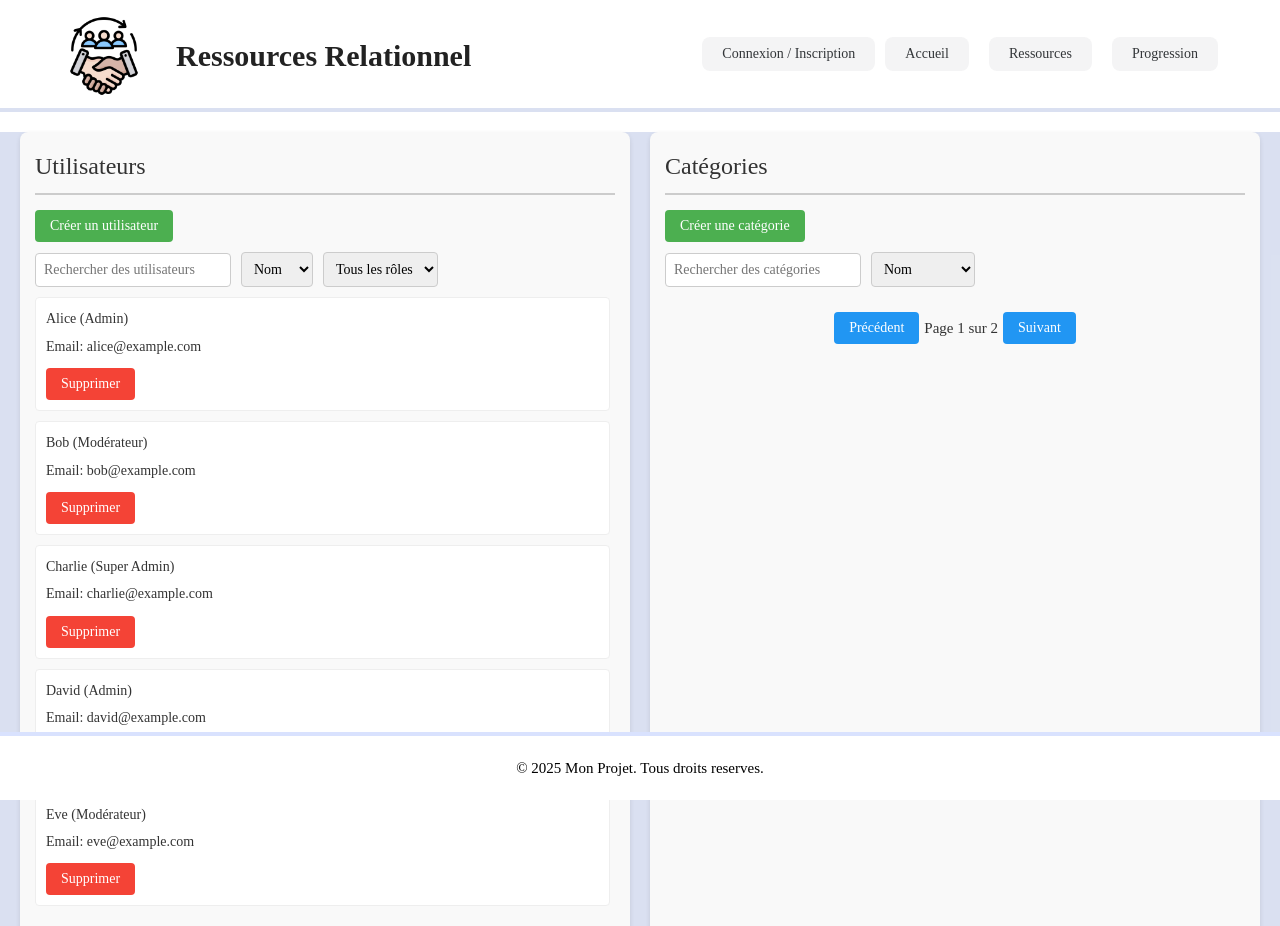
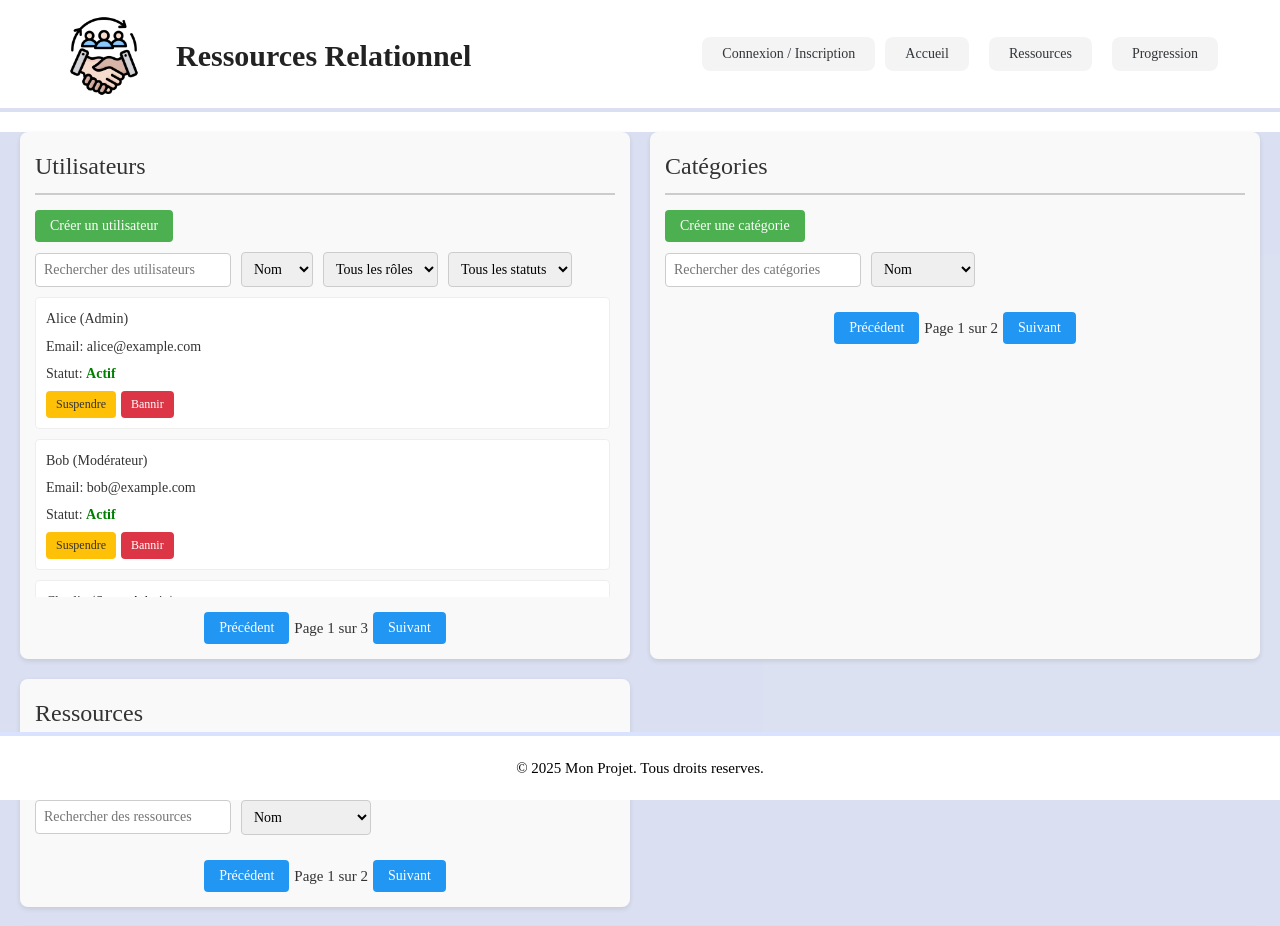
Before and after one commit to mat25/RE_SOURCES_RELATIONNELLES, a Vue app in the folder frontend/: page /backOffice in a window 1280 px wide. Shown: the top 926 px of the page. Built offline with nearby package versions, Linux system fonts and the light colour scheme.

Commit message:
finalisation du BO

```diff
--- a/frontend/src/views/backOffice.vue
+++ b/frontend/src/views/backOffice.vue
@@ -10,6 +10,7 @@
             <option value="name">Nom</option>
             <option value="role">Rôle</option>
             <option value="email">Email</option>
+            <option value="status">Statut</option>
           </select>
           <select v-model="filterUsersByRole">
             <option value="">Tous les rôles</option>
@@ -17,13 +18,24 @@
             <option value="Modérateur">Modérateur</option>
             <option value="Super Admin">Super Admin</option>
           </select>
+          <select v-model="filterUsersByStatus">
+            <option value="">Tous les statuts</option>
+            <option value="Actif">Actif</option>
+            <option value="Suspendu">Suspendu</option>
+            <option value="Banni">Banni</option>
+          </select>
         </div>
         <div class="item-list scrollable">
           <div v-for="(user, index) in filteredAndSortedUsers" :key="index" class="item">
             <div class="user-card">
               <p class="user-name"><strong>{{ user.name }}</strong> ({{ user.role }})</p>
               <p>Email: {{ user.email }}</p>
-              <button class="action-button" @click="deleteUser(user)">Supprimer</button>
+              <p>Statut: <span :class="userStatusClass(user.status)">{{ user.status }}</span> <span v-if="user.banDuration"> (pour {{ formatBanDuration(user.banDuration) }})</span></p>
+              <div class="user-actions">
+                <button v-if="user.status === 'Actif'" class="suspend-button" @click="openSuspendModal(user)">Suspendre</button>
+                <button v-if="user.status === 'Actif'" class="ban-button" @click="openBanModal(user)">Bannir</button>
+                <button v-if="user.status !== 'Actif'" class="activate-button" @click="activateUser(user)">Activer</button>
+              </div>
             </div>
           </div>
         </div>
@@ -31,6 +43,28 @@
           <button class="pagination-button" @click="changePage('users', 'prev')" :disabled="currentUserPage === 1">Précédent</button>
           <span>Page {{ currentUserPage }} sur {{ totalUserPages }}</span>
           <button class="pagination-button" @click="changePage('users', 'next')" :disabled="currentUserPage === totalUserPages">Suivant</button>
+        </div>
+      </div>
+
+      <div v-if="showSuspendModal" class="modal">
+        <div class="modal-content">
+          <span class="close-button" @click="closeSuspendModal">&times;</span>
+          <h3>Suspendre l'utilisateur</h3>
+          <p>Êtes-vous sûr de vouloir suspendre l'utilisateur <strong>{{ selectedUser ? selectedUser.name : '' }}</strong> ?</p>
+          <button class="submit-button" @click="suspendUser">Suspendre</button>
+          <button class="cancel-button" @click="closeSuspendModal">Annuler</button>
+        </div>
+      </div>
+
+      <div v-if="showBanModal" class="modal">
+        <div class="modal-content">
+          <span class="close-button" @click="closeBanModal">&times;</span>
+          <h3>Bannir l'utilisateur</h3>
+          <p>Êtes-vous sûr de vouloir bannir l'utilisateur <strong>{{ selectedUser ? selectedUser.name : '' }}</strong> ?</p>
+          <label for="ban-duration">Durée du bannissement (en secondes):</label>
+          <input type="number" id="ban-duration" v-model="banDuration" min="1" required>
+          <button class="submit-button" @click="banUser">Bannir</button>
+          <button class="cancel-button" @click="closeBanModal">Annuler</button>
         </div>
       </div>
 
@@ -214,11 +248,11 @@ export default defineComponent({
   data() {
     return {
       users: [
-        { name: "Alice", role: "Admin", email: "alice@example.com" },
-        { name: "Bob", role: "Modérateur", email: "bob@example.com" },
-        { name: "Charlie", role: "Super Admin", email: "charlie@example.com" },
-        { name: "David", role: "Admin", email: "david@example.com" },
-        { name: "Eve", role: "Modérateur", email: "eve@example.com" }
+        { name: "Alice", role: "Admin", email: "alice@example.com", status: 'Actif' },
+        { name: "Bob", role: "Modérateur", email: "bob@example.com", status: 'Actif' },
+        { name: "Charlie", role: "Super Admin", email: "charlie@example.com", status: 'Actif' },
+        { name: "David", role: "Admin", email: "david@example.com", status: 'Suspendu' },
+        { name: "Eve", role: "Modérateur", email: "eve@example.com", status: 'Banni', banDuration: 3600 }
       ],
       categories: [
         { name: "Technologie", description: "Catégorie sur les dernières technologies" },
@@ -285,6 +319,7 @@ export default defineComponent({
       searchUsers: '',
       sortUsersBy: 'name',
       filterUsersByRole: '',
+      filterUsersByStatus: '',
       searchCategories: '',
       sortCategoriesBy: 'name',
       searchResources: '',
@@ -302,7 +337,11 @@ export default defineComponent({
         category: '',
         isPrivate: 'public', // Par défaut publique
         videoLink: ''
-      }
+      },
+      showSuspendModal: false,
+      showBanModal: false,
+      selectedUser: null,
+      banDuration: null
     };
   },
   computed: {
@@ -320,7 +359,8 @@ export default defineComponent({
             user.name.toLowerCase().includes(this.searchUsers.toLowerCase()) ||
             user.email.toLowerCase().includes(this.searchUsers.toLowerCase());
         const roleMatch = this.filterUsersByRole === '' || user.role === this.filterUsersByRole;
-        return searchMatch && roleMatch;
+        const statusMatch = this.filterUsersByStatus === '' || user.status === this.filterUsersByStatus;
+        return searchMatch && roleMatch && statusMatch;
       });
     },
     filteredAndSortedUsers() {
@@ -328,6 +368,7 @@ export default defineComponent({
         if (this.sortUsersBy === 'name') return a.name.localeCompare(b.name);
         if (this.sortUsersBy === 'role') return a.role.localeCompare(b.role);
         if (this.sortUsersBy === 'email') return a.email.localeCompare(b.email);
+        if (this.sortUsersBy === 'status') return a.status.localeCompare(b.status);
         return 0;
       });
       return sortedUsers;
@@ -415,6 +456,52 @@ export default defineComponent({
     }
   },
   methods: {
+    userStatusClass(status) {
+      if (status === 'Suspendu') return 'status-suspended';
+      if (status === 'Banni') return 'status-banned';
+      return 'status-active';
+    },
+    formatBanDuration(seconds) {
+      const minutes = Math.floor(seconds / 60);
+      return `${minutes} minute${minutes > 1 ? 's' : ''}`;
+    },
+    openSuspendModal(user) {
+      this.selectedUser = user;
+      this.showSuspendModal = true;
+    },
+    closeSuspendModal() {
+      this.selectedUser = null;
+      this.showSuspendModal = false;
+    },
+    suspendUser() {
+      if (this.selectedUser) {
+        this.selectedUser.status = 'Suspendu';
+        this.closeSuspendModal();
+      }
+    },
+    openBanModal(user) {
+      this.selectedUser = user;
+      this.banDuration = null;
+      this.showBanModal = true;
+    },
+    closeBanModal() {
+      this.selectedUser = null;
+      this.banDuration = null;
+      this.showBanModal = false;
+    },
+    banUser() {
+      if (this.selectedUser && this.banDuration > 0) {
+        this.selectedUser.status = 'Banni';
+        this.selectedUser.banDuration = parseInt(this.banDuration);
+        this.closeBanModal();
+      } else {
+        alert('Veuillez entrer une durée de bannissement valide.');
+      }
+    },
+    activateUser(user) {
+      user.status = 'Actif';
+      user.banDuration = null;
+    },
     openCreateUserModal() {
       this.showCreateUserModal = true;
       this.newUser = { name: '', email: '', role: 'Modérateur' }; // Réinitialise le formulaire
@@ -424,7 +511,7 @@ export default defineComponent({
     },
     createUser() {
       if (this.newUser.name && this.newUser.email && this.newUser.role) {
-        this.users.push({ ...this.newUser });
+        this.users.push({ ...this.newUser, status: 'Actif' }); // Ajout du statut par défaut
         this.closeCreateUserModal();
       } else {
         alert('Veuillez remplir tous les champs pour créer un utilisateur.');
@@ -502,7 +589,8 @@ export default defineComponent({
       }
     },
     deleteUser(user) {
-      this.users = this.users.filter(u => u !== user);
+      // Suppression de l'ancienne logique de suppression
+      console.warn('La suppression des utilisateurs est désactivée. Utilisez la suspension ou le bannissement.');
     },
     deleteCategory(category) {
       this.categories = this.categories.filter(c => c !== category);
@@ -513,6 +601,7 @@ export default defineComponent({
   }
 });
 </script>
+
 <style scoped>
 .back-office {
   font-family: Arial, sans-serif;
@@ -591,7 +680,7 @@ export default defineComponent({
 }
 
 .scrollable {
-  max-height: 3;
+  max-height: 300px;
   overflow-y: auto;
   padding-right: 5px;
 }
@@ -731,7 +820,8 @@ export default defineComponent({
 .modal-content select,
 .modal-content textarea,
 .modal-content input[type="file"],
-.modal-content input[type="url"] {
+.modal-content input[type="url"],
+.modal-content input[type="number"] {
   width: 100%;
   padding: 8px;
   margin-bottom: 10px;
@@ -800,4 +890,85 @@ export default defineComponent({
   background-color: #218838;
 }
 
+.user-actions {
+  display: flex;
+  gap: 5px;
+  margin-top: 5px;
+}
+
+.suspend-button {
+  background-color: #ffc107;
+  color: #333;
+  border: none;
+  padding: 6px 10px;
+  border-radius: 4px;
+  cursor: pointer;
+  font-size: 12px;
+  transition: background-color 0.3s ease;
+}
+
+.suspend-button:hover {
+  background-color: #e0a800;
+}
+
+.ban-button {
+  background-color: #dc3545;
+  color: white;
+  border: none;
+  padding: 6px 10px;
+  border-radius: 4px;
+  cursor: pointer;
+  font-size: 12px;
+  transition: background-color 0.3s ease;
+}
+
+.ban-button:hover {
+  background-color: #c82333;
+}
+
+.activate-button {
+  background-color: #28a745;
+  color: white;
+  border: none;
+  padding: 6px 10px;
+  border-radius: 4px;
+  cursor: pointer;
+  font-size: 12px;
+  transition: background-color 0.3s ease;
+}
+
+.activate-button:hover {
+  background-color: #218838;
+}
+
+.status-active {
+  color: green;
+  font-weight: bold;
+}
+
+.status-suspended {
+  color: orange;
+  font-weight: bold;
+}
+
+.status-banned {
+  color: red;
+  font-weight: bold;
+}
+
+.cancel-button {
+  background-color: #6c757d;
+  color: white;
+  border: none;
+  padding: 10px 15px;
+  border-radius: 4px;
+  cursor: pointer;
+  font-size: 16px;
+  margin-left: 10px;
+  transition: background-color 0.3s ease;
+}
+
+.cancel-button:hover {
+  background-color: #5a6268;
+}
 </style>
```
